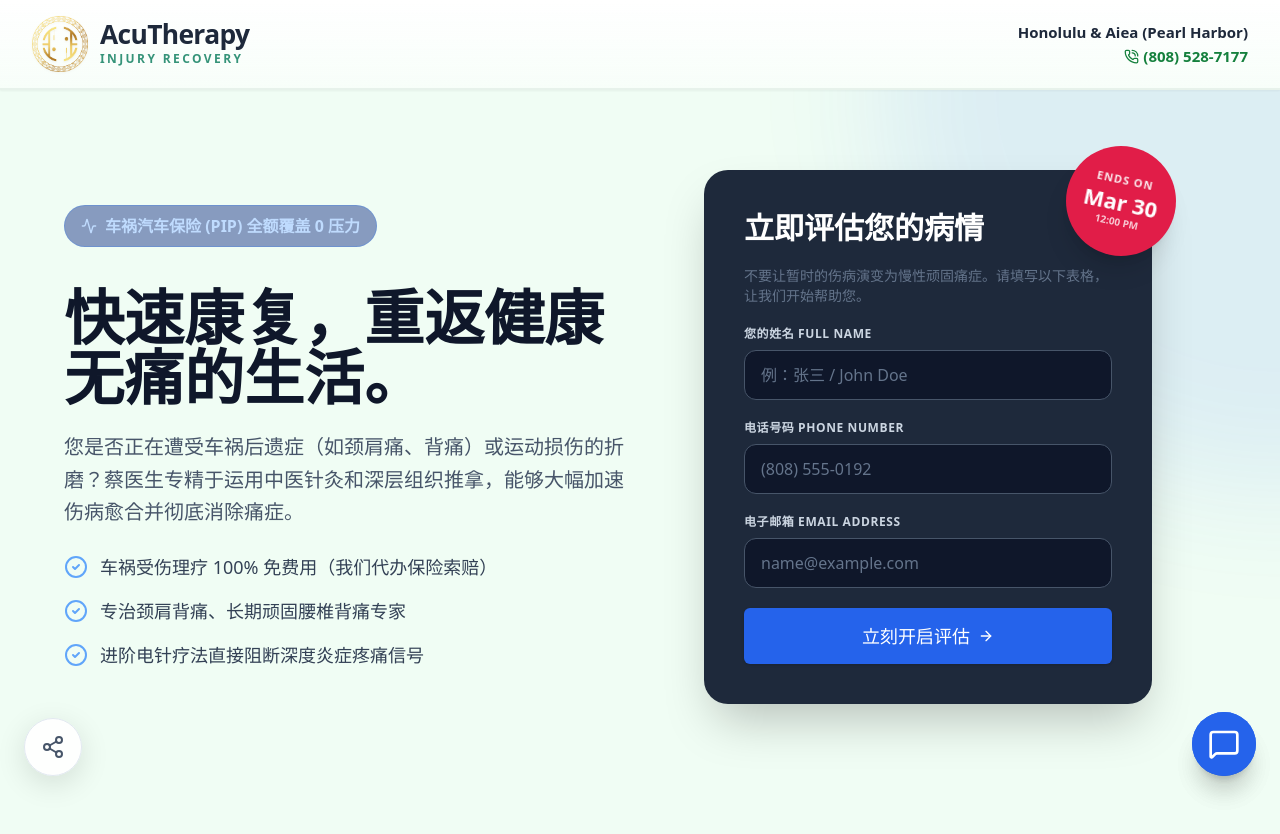
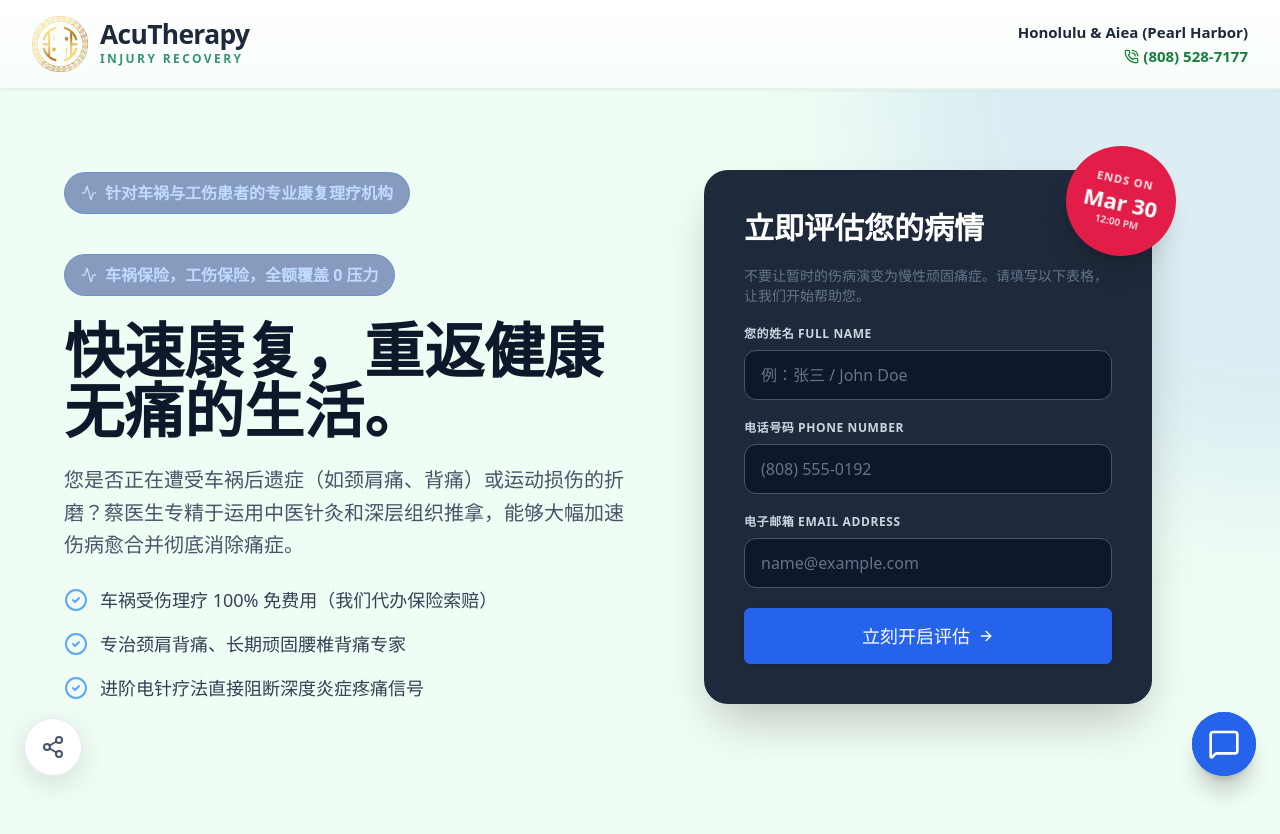
Before and after one commit to acutherapy/acutherapy-web-v2, a React (Vite) app: page /zh/landing/injury-recovery in a window 1280 px wide. Shown: the top 834 px of the page. Built offline with nearby package versions, Linux system fonts and the light colour scheme.

Commit message:
Update meta description and text for InjuryRecoveryZhPage

```diff
--- a/src/pages/InjuryRecoveryZhPage.tsx
+++ b/src/pages/InjuryRecoveryZhPage.tsx
@@ -33,12 +33,15 @@ export default function InjuryRecoveryZhPage() {
             <div className="absolute top-0 right-0 w-[800px] h-[800px] bg-blue-600/20 rounded-full blur-3xl opacity-50 transform translate-x-1/2 -translate-y-1/2 pointer-events-none"></div>
             <Helmet>
                 <title>车祸与工伤疼痛理疗专家 | 檀香山针灸诊所</title>
-                <meta name="description" content="檀香山最高评价的华人中医针灸诊所，为车祸受伤及运动损伤患者提供绝佳康复方案。" />
+                <meta name="description" content="檀香山最高评价的中医针灸诊所，为车祸受伤及工作损伤患者提供绝佳康复方案。" />
             </Helmet>
             <div className="max-w-6xl mx-auto flex flex-col md:flex-row items-center gap-16 relative z-10">
                 <div className="md:w-1/2 space-y-6">
                     <div className="inline-flex items-center gap-2 bg-blue-900/50 text-blue-200 font-bold px-4 py-2 rounded-full mb-4 border border-blue-500/30">
-                        <Activity className="w-4 h-4" /> 车祸汽车保险 (PIP) 全额覆盖 0 压力
+                        <Activity className="w-4 h-4" /> 针对车祸与工伤患者的专业康复理疗机构
+                    </div>
+                    <div className="inline-flex items-center gap-2 bg-blue-900/50 text-blue-200 font-bold px-4 py-2 rounded-full mb-4 border border-blue-500/30">
+                        <Activity className="w-4 h-4" /> 车祸保险，工伤保险，全额覆盖 0 压力
                     </div>
                     <h1 className="text-5xl md:text-6xl font-extrabold text-slate-900 leading-tight">
                         快速康复，重返健康无痛的生活。
```
